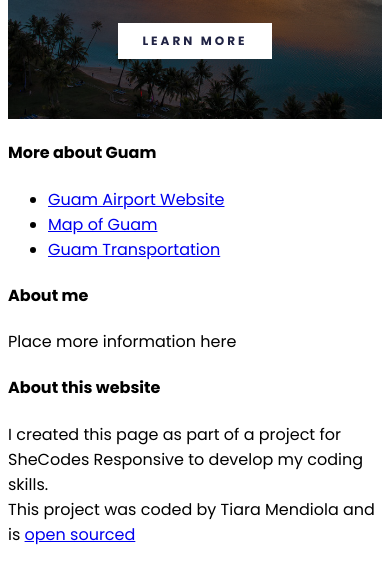
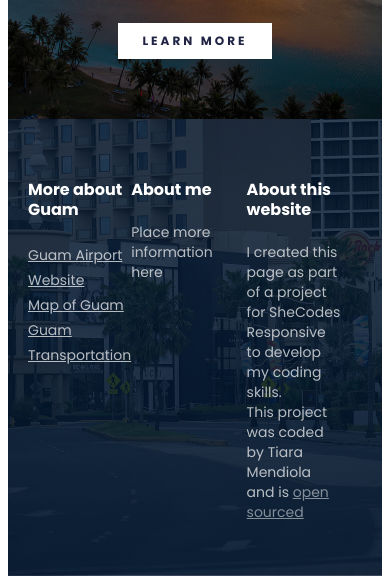
Before and after one commit to Teewawa/travel-guam-project, a plain HTML site: page index.html in a window 390 px wide. Shown: the part 259-844 px from the top of the page. Drawn offline with Linux system fonts and the light colour scheme.

Commit message:
Added styling for footer & grid
Included media queries for footer

```diff
--- a/css/style.css
+++ b/css/style.css
@@ -3,9 +3,20 @@ body {
 }
 
 .container {
-  max-width: 1400px;
+  max-width: 1500px;
   margin: 0 auto;
 }
+
+.grid {
+  display: grid;
+  grid-template-columns: 1fr 2fr 2fr;
+}
+
+section {
+  max-width: 1100px;
+  margin: 0 auto;
+}
+
 header {
   background-image: linear-gradient(rgba(0, 0, 0, 0.4), rgba(0, 0, 0, 0.4)),
     url(../media/travel-guam-sunset-2.jpg);
@@ -55,7 +66,46 @@ header a {
   margin-top: 32px;
 }
 
-@media (max-width: 900px) {
+footer {
+  color: white;
+  background-image: linear-gradient(rgba(1, 21, 44, 0.8), rgba(1, 21, 44, 0.9)),
+    url(../media/guam-footer.JPG);
+  background-repeat: no-repeat;
+  background-size: cover;
+  background-position: center;
+  padding: 40px 0;
+}
+
+footer h4 {
+  font-weight: 700;
+  font-size: 20px;
+  line-height: 30px;
+}
+
+footer p {
+  font-weight: 400;
+  font-size: 16px;
+  opacity: 0.7;
+  margin-right: 20px;
+  line-height: 24px;
+}
+
+footer ul {
+  padding: 0;
+}
+
+footer li {
+  list-style: none;
+  margin: 0;
+  padding: 0;
+}
+
+footer a {
+  color: white;
+  opacity: 0.7;
+}
+
+@media (max-width: 960px) {
   header {
     padding: 60px 0;
   }
@@ -77,4 +127,19 @@ header a {
     padding: 12px 24px;
     margin-top: 28px;
   }
+
+  footer {
+    padding: 40px 20px;
+  }
+
+  footer h4 {
+    font-size: 16px;
+    line-height: 20px;
+  }
+
+  footer p,
+  footer a {
+    font-size: 14px;
+    line-height: 20px;
+  }
 }
```
